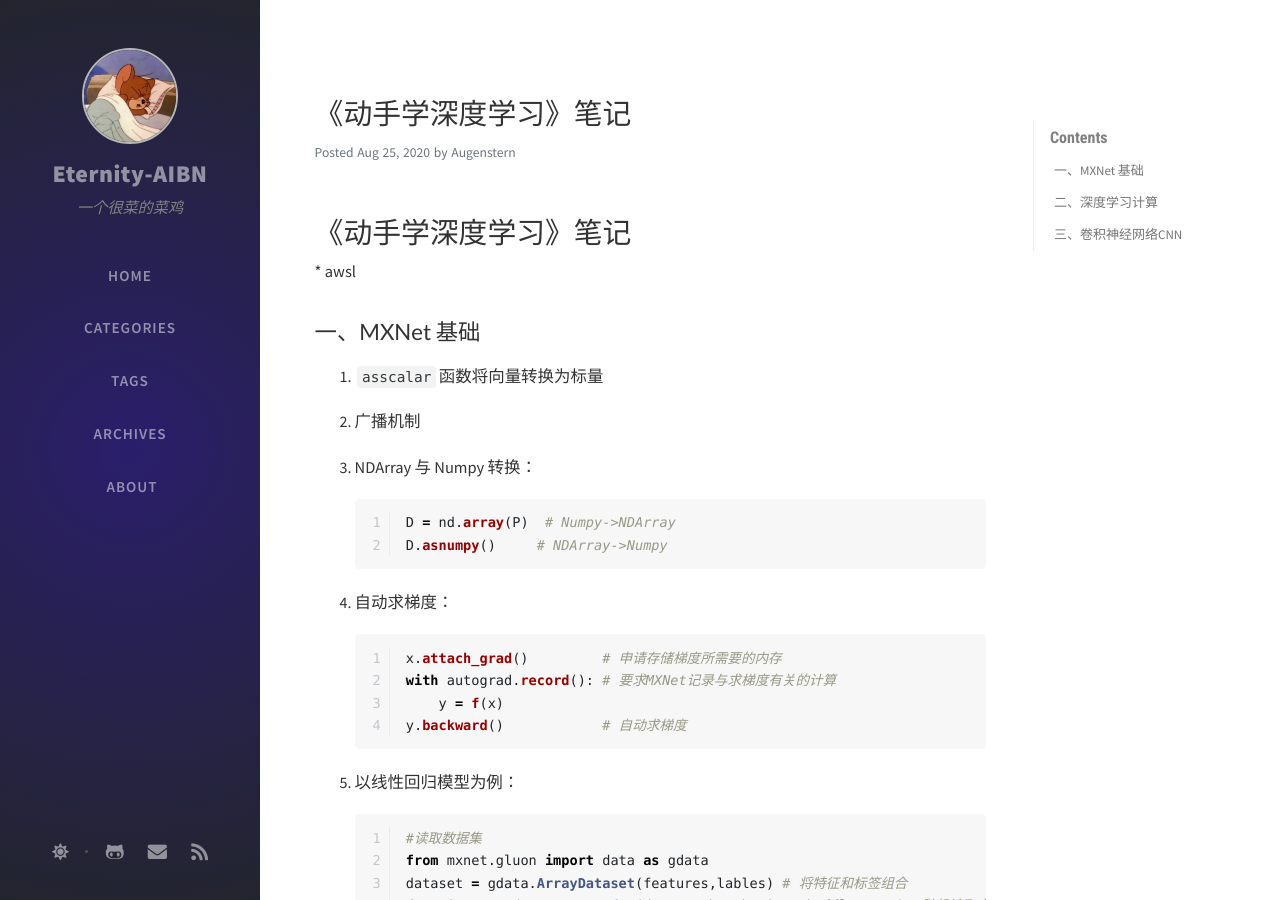
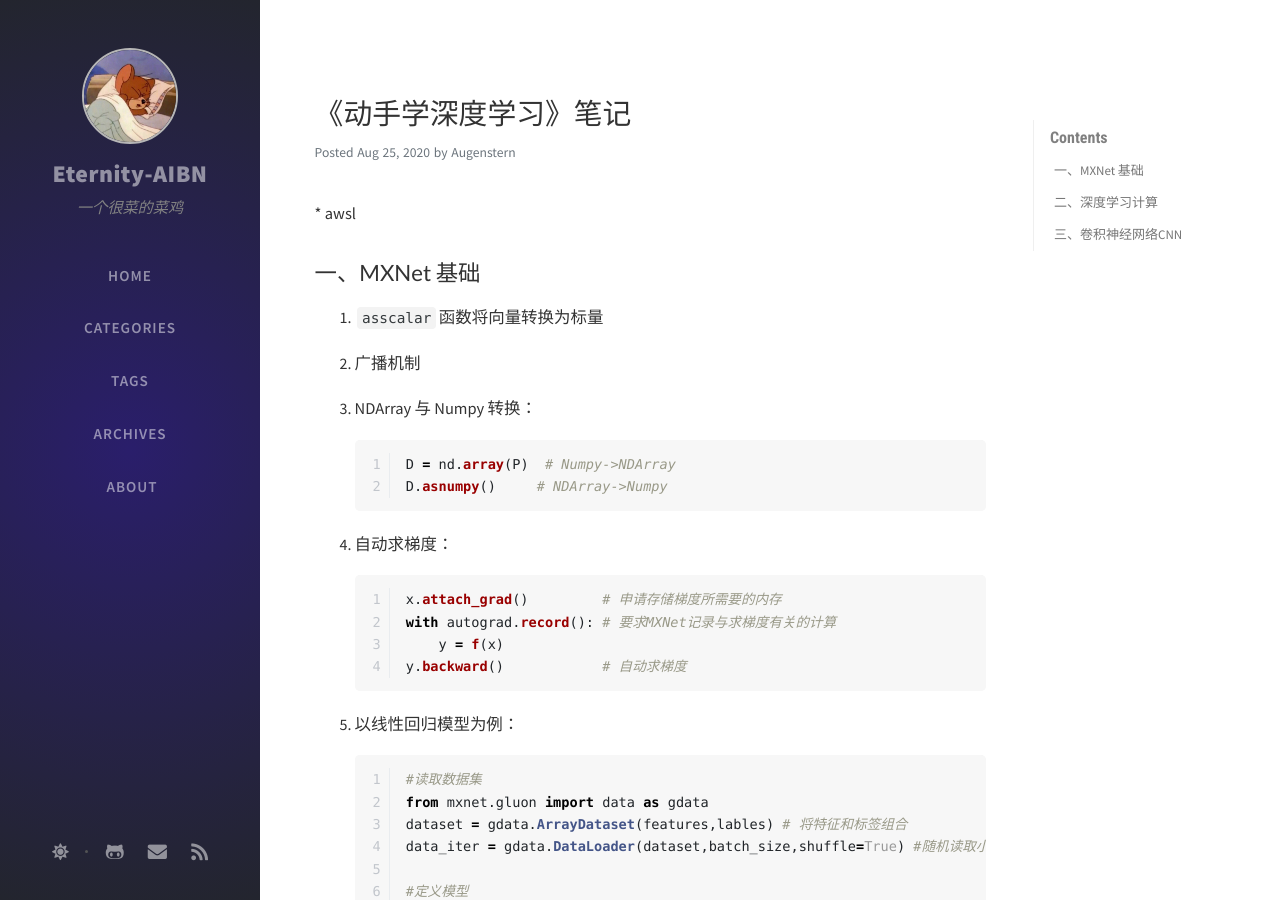
Before and after one commit to Eternity-AIBN/Eternity-AIBN.github.io, a Jekyll site: the page built from _posts/2020-8-26-《动手学深度学习》笔记.md, in a window 1280 px wide and 900 px high. Built offline with Jekyll 4.4.1, drawn with Linux system fonts in a browser that asks for light colours; nearby versions of some CDN libraries; comment, search, counter and statistics services are not loaded.

Commit message:
Update 2020-8-26-《动手学深度学习》笔记.md

```diff
--- a/_posts/2020-8-26-《动手学深度学习》笔记.md
+++ b/_posts/2020-8-26-《动手学深度学习》笔记.md
@@ -1,5 +1,3 @@
-# 《动手学深度学习》笔记
-
 \* awsl
 
 {:toc}
```
